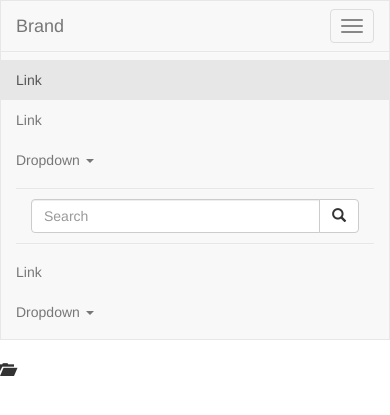
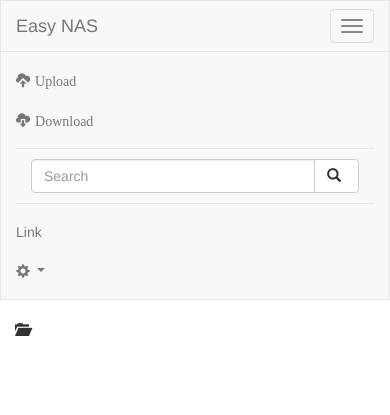
Before and after one commit to rjhowar2/easyNAS, a Django app: page /home/ in a window 390 px wide, after a click on "Toggle navigation". Shown: the top 415 px of the page. Run offline with Django 3.2, Linux system fonts and the light colour scheme; data that the repository does not hold is empty; some libraries are stand-ins or nearby versions.

Commit message:
adding some css and removing duplicate files

```diff
--- a/authentication/templates/authentication/login.html
+++ b/authentication/templates/authentication/login.html
@@ -8,8 +8,6 @@
 {% block navbar %}{% endblock %}
 
 {% block content %}
-	<div class="container ">
-
   <form class="form-signin">
     <h2 class="form-signin-heading">Please sign in</h2>
     <label for="inputEmail" class="sr-only">Email address</label>
@@ -26,8 +24,6 @@
       There was an error with your E-Mail/Password combination. Please try again.
     </div>
   </form>
-
-  </div> <!-- /container -->
   <script>
     var login_url = "{% url 'authenticate' %}"
     var dashboard_url = "{% url 'nas_home' %}"
--- /dev/null
+++ b/dashboard/static/dashboard/css/dashboard.css
@@ -0,0 +1,3 @@
+#dashboard_container .glyphicon:before {
+	margin-right: 5px;
+}
--- a/dashboard/templates/dashboard/dashboard.html
+++ b/dashboard/templates/dashboard/dashboard.html
@@ -2,19 +2,22 @@
 {% load staticfiles %}
 
 {% block extra_css %}
+	<link href="{% static 'dashboard/css/dashboard.css' %}" rel="stylesheet">
 {% endblock %}
 
 {% block content %}
-	<span class="glyphicon glyphicon-folder-open">&nbsp;{{ files.path }}</span>
+	<div id="dashboard_container">
+		<span class="glyphicon glyphicon-folder-open">{{ files.path }}</span>
 		<ul>
 		{% for file in files.children %}
 			<li>
 				{% if file.is_dir %}
-				<span class="glyphicon glyphicon-folder-close">&nbsp;{{ file.filename }}</span>
+					<span class="glyphicon glyphicon-folder-close">{{ file.filename }}</span>
 				{% else %}
-				<span class="glyphicon glyphicon-file">&nbsp;{{ file.filename }}</span>
+					<span class="glyphicon glyphicon-file">{{ file.filename }}</span>
 				{% endif %}
 			</li>
 		{% endfor %}
 		</ul>
+	</div>
 {% endblock %}
--- /dev/null
+++ b/easyNAS/static/easyNAS/css/base.css
@@ -0,0 +1,3 @@
+.navbar .glyphicon:before {
+	margin-right: 5px;
+}
--- a/easyNAS/templates/easyNAS/base.html
+++ b/easyNAS/templates/easyNAS/base.html
@@ -16,7 +16,7 @@
     <link rel="stylesheet" href="{% static 'bootstrap/css/bootstrap.min.css' %}" media="screen">
 
     <!-- Custom styles for this template -->
-    <link href="{% static 'css/base.css' %}" rel="stylesheet">
+    <link href="{% static 'easyNAS/css/base.css' %}" rel="stylesheet">
     {% block extra_css %}
     {% endblock %}
 
@@ -24,64 +24,12 @@
 
   <body>
     {% block navbar %}
-        <nav class="navbar navbar-default" role="navigation">
-        <!-- Brand and toggle get grouped for better mobile display -->
-          <div class="navbar-header">
-            <button type="button" class="navbar-toggle" data-toggle="collapse" data-target="#bs-example-navbar-collapse-1">
-              <span class="sr-only">Toggle navigation</span>
-              <span class="icon-bar"></span>
-              <span class="icon-bar"></span>
-              <span class="icon-bar"></span>
-            </button>
-            <a class="navbar-brand" href="#">Brand</a>
-          </div>
-
-          <!-- Collect the nav links, forms, and other content for toggling -->
-          <div class="collapse navbar-collapse" id="bs-example-navbar-collapse-1">
-            <ul class="nav navbar-nav">
-              <li class="active"><a href="#">Link</a></li>
-              <li><a href="#">Link</a></li>
-              <li class="dropdown">
-                <a href="#" class="dropdown-toggle" data-toggle="dropdown">Dropdown <b class="caret"></b></a>
-                <ul class="dropdown-menu">
-                  <li><a href="#">Action</a></li>
-                  <li><a href="#">Another action</a></li>
-                  <li><a href="#">Something else here</a></li>
-                  <li class="divider"></li>
-                  <li><a href="#">Separated link</a></li>
-                  <li class="divider"></li>
-                  <li><a href="#">One more separated link</a></li>
-                </ul>
-              </li>
-            </ul>
-            <div class="col-sm-3 col-md-3">
-                <form class="navbar-form" role="search">
-                <div class="input-group">
-                    <input type="text" class="form-control" placeholder="Search" name="q">
-                    <div class="input-group-btn">
-                        <button class="btn btn-default" type="submit"><i class="glyphicon glyphicon-search"></i></button>
-                    </div>
-                </div>
-                </form>
-            </div>
-            <ul class="nav navbar-nav navbar-right">
-              <li><a href="#">Link</a></li>
-              <li class="dropdown">
-                <a href="#" class="dropdown-toggle" data-toggle="dropdown">Dropdown <b class="caret"></b></a>
-                <ul class="dropdown-menu">
-                  <li><a href="#">Action</a></li>
-                  <li><a href="#">Another action</a></li>
-                  <li><a href="#">Something else here</a></li>
-                  <li class="divider"></li>
-                  <li><a href="#">Separated link</a></li>
-                </ul>
-              </li>
-            </ul>
-          </div><!-- /.navbar-collapse -->
-        </nav>
+        {% include "easyNAS/navbar.html" %}
     {% endblock %}
-    {% block content %}
-    {% endblock %}
+    <div class="container">
+      {% block content %}
+      {% endblock %}
+    </div>
 
     <!-- Bootstrap core JavaScript
     ================================================== -->
--- /dev/null
+++ b/easyNAS/templates/easyNAS/navbar.html
@@ -0,0 +1,45 @@
+<nav id="navbar" class="navbar navbar-default" role="navigation">
+<!-- Brand and toggle get grouped for better mobile display -->
+  <div class="navbar-header">
+    <button type="button" class="navbar-toggle" data-toggle="collapse" data-target="#bs-example-navbar-collapse-1">
+      <span class="sr-only">Toggle navigation</span>
+      <span class="icon-bar"></span>
+      <span class="icon-bar"></span>
+      <span class="icon-bar"></span>
+    </button>
+    <a class="navbar-brand" href="#">Easy NAS</a>
+  </div>
+
+  <!-- Collect the nav links, forms, and other content for toggling -->
+  <div class="collapse navbar-collapse" id="bs-example-navbar-collapse-1">
+    <ul class="nav navbar-nav">
+      <li><a href="#"><span class="glyphicon glyphicon-cloud-upload">Upload</span></a></li>
+      <li><a href="#"><span class="glyphicon glyphicon-cloud-download">Download</span></a></li>
+    </ul>
+    <div class="col-sm-3 col-md-3">
+        <form class="navbar-form" role="search">
+        <div class="input-group">
+            <input type="text" class="form-control" placeholder="Search" name="q">
+            <div class="input-group-btn">
+                <button class="btn btn-default" type="submit"><i class="glyphicon glyphicon-search"></i></button>
+            </div>
+        </div>
+        </form>
+    </div>
+    <ul class="nav navbar-nav navbar-right">
+      <li><a href="#">Link</a></li>
+      <li class="dropdown">
+        <a href="#" class="dropdown-toggle" data-toggle="dropdown">
+          <span class="glyphicon glyphicon-cog"><b class="caret"></b></span>
+        </a>
+        <ul class="dropdown-menu">
+          <li><a href="#">Action</a></li>
+          <li><a href="#">Another action</a></li>
+          <li><a href="#">Something else here</a></li>
+          <li class="divider"></li>
+          <li><a href="#">log out</a></li>
+        </ul>
+      </li>
+    </ul>
+  </div><!-- /.navbar-collapse -->
+</nav>
```
Also changed, not shown: easyNAS/static/easyNAS/css/dashboard.css (deleted, +0 -105 lines), easyNAS/templates/easyNAS/index.html (deleted, +0 -76 lines), easyNAS/static/css/base.css (deleted), easyNAS/static/css/login.css (deleted), 4 other files. Lines whose indentation alone changed are shown as unchanged.
